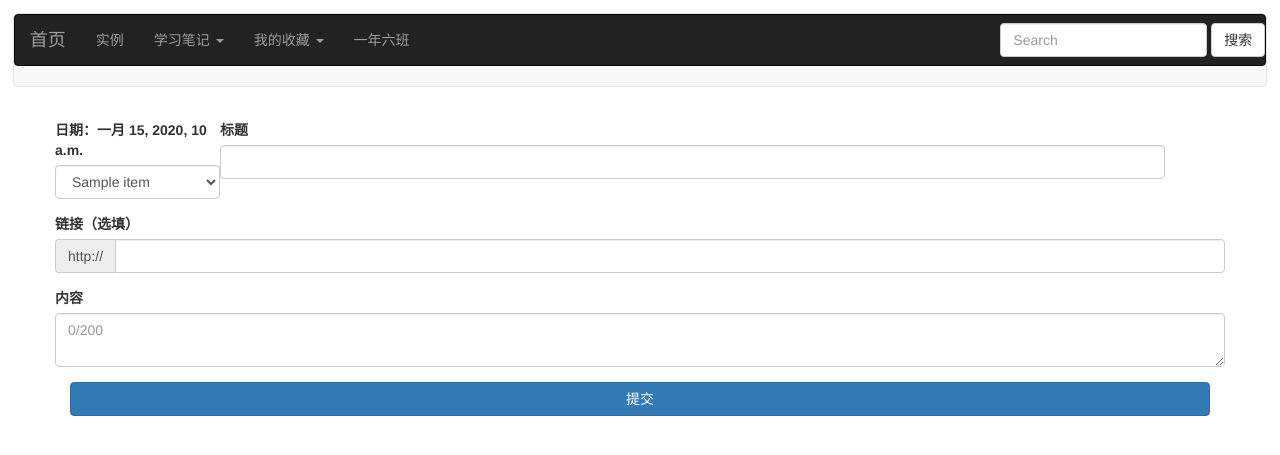
After one commit to auzurdragon/mywebsite, a Django app: template templates/hwsubmit.html in a window 1280 px wide. The commit adds this page. Shown: the top 455 px of the page. Run offline with Django 3.2, Linux system fonts and the light colour scheme; the template is opened without the code that fills it: most values are stand-ins (such as "Sample title", 1, 10 or a date in 2020); some libraries are stand-ins or nearby versions.

Commit message:
hwsubmit.html

```diff
--- a/mywebsite/settings.py
+++ b/mywebsite/settings.py
@@ -14,7 +14,7 @@ import os
 from mongoengine import connect
 
 # 建立对数据库的连接
-connect("mywebsite", host="localhost", port=28010)
+connect("mywebsite", host="112.74.161.9", port=28010)
 
 # Build paths inside the project like this: os.path.join(BASE_DIR, ...)
 BASE_DIR = os.path.dirname(os.path.dirname(os.path.abspath(__file__)))
--- a/mywebsite/urls.py
+++ b/mywebsite/urls.py
@@ -29,4 +29,5 @@ urlpatterns = [
     url(r'^python/$', views.python),
     url(r'^examples/$', views.examples),
     url(r'^children/$', views.children),
+    url(r'^hwsubmit/$', views.hwsubmit),
 ] + static(settings.STATIC_URL, document_root=settings.STATIC_ROOT)
--- a/templates/children.html
+++ b/templates/children.html
@@ -2,6 +2,10 @@
 
 {% block content %}
     <div class="container examples" width=0.8>
+        <div class="btn-toolbar" role="toolbar" aria-label="...">
+            <a type="button" class="btn btn-primary" style="float: right" href="/hwsubmit/">添加
+            </a>
+        </div>
         <ul class="list-group">
             {% for item in clist %}
                 {% if item.urllink %}
--- /dev/null
+++ b/templates/hwsubmit.html
@@ -0,0 +1,36 @@
+{% extends 'base.html' %}
+{% block content %}
+    <div class="container" width=0.8>
+        <form class="form-horizontal" role="form" method="POST">{% csrf_token %}
+            <div class="row">
+                <div class="form-group col-md-2" id="form-author">
+                    <div class="input-group-select">
+                        <label for="basic-title">日期：{{ today }}</label>
+                        <select type="button" class="form-control" name="homework">
+                            {% for item in tlist %}
+                            <option>{{ item.tname }}</option>
+                            {% endfor %}
+                        </select>
+                    </div>
+                </div>
+                <div class="form-group col-md-10 {% if errorcode %} has-error {% endif%}" id="form-title">
+                    <label for="basic-title">标题</label>
+                    <input type="text" class="col-md-3 form-control" id="basic-title" aria-label="..." name="homework">
+
+                </div>
+            </div>
+            <div class="form-group">
+                <label for="basic-url">链接（选填）</label>
+                <div class="input-group">
+                    <span class="input-group-addon" id="basic-addon3">http://</span>
+                    <input type="text" class="form-control" id="basic-url" aria-describedby="basic-addon3" name="homework">
+                </div>
+            </div>
+            <div class="form-group">
+                <label for="basic-content">内容</label>
+                <textarea class="form-control" id="basic-content" aria-label="..." name="homework" placeholder="0/200"></textarea>
+            </div>
+            <button type="submit" class="btn btn-primary btn-block">提交</button>
+        </form>
+    </div>
+{% endblock %}
```
Also changed, not shown: mywebsite/forms.py (added, +10 -0 lines), mywebsite/models.py (+9 -0 lines), mywebsite/views.py (+22 -0 lines).
